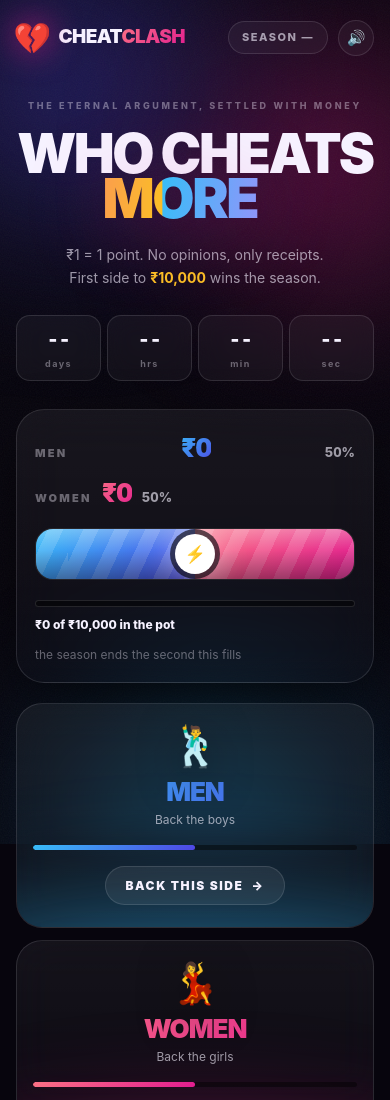
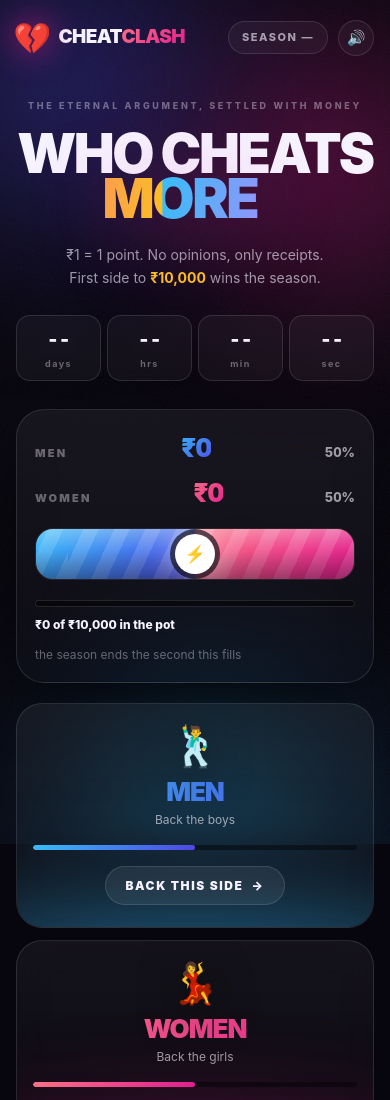
Before and after one commit to Kristoffxo/cheater-clash, a plain HTML site: page public/index.html in a window 390 px wide. Shown: the top 1100 px of the page. Drawn offline with Linux system fonts and the light colour scheme; no server answers.

Commit message:
Fix WOMEN score row alignment on mobile

```diff
--- a/public/style.css
+++ b/public/style.css
@@ -438,7 +438,8 @@ footer .muted{margin-top:10px;opacity:.75}
   .boards{grid-template-columns:1fr}
   .scoreline{flex-direction:column;gap:6px}
   .score{width:100%;justify-content:space-between}
-  .score.women{flex-direction:row-reverse}
+  /* beats the desktop .score.women{justify-content:flex-end} */
+  .score.women{flex-direction:row-reverse;justify-content:space-between}
   .vs{display:none}
   .countdown{gap:6px}
   .cd{min-width:0;flex:1}
```
